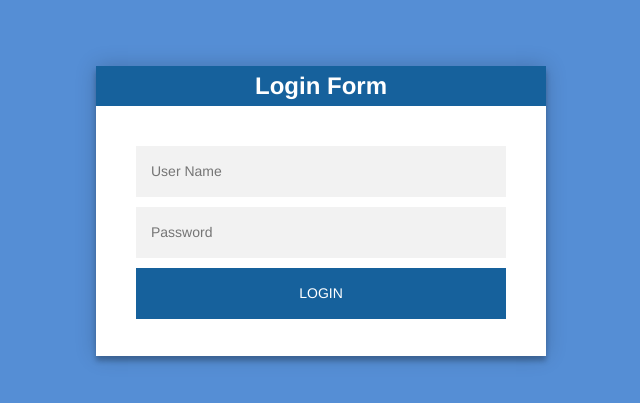
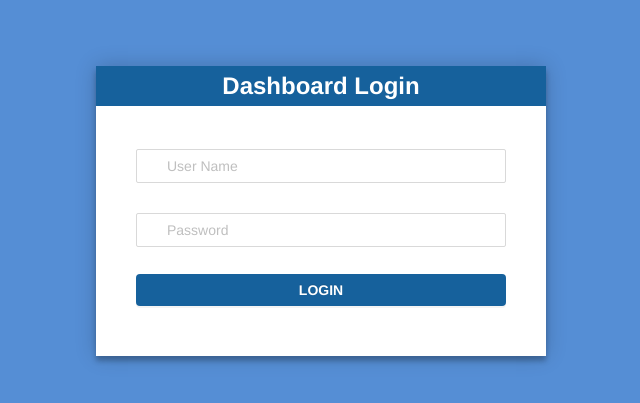
Before and after one commit to signalz/feedback-demo, a Vue app: page /login in a window 1280 px wide. Shown: the part 189-592 px from the top of the page, without its empty margins (319-959 px from the left). Built offline with nearby package versions, Linux system fonts and the light colour scheme; what vue-mq would draw is missing.

Commit message:
refactor login with ant design vue

```diff
--- a/src/components/FeedbackPage.vue
+++ b/src/components/FeedbackPage.vue
@@ -489,7 +489,7 @@ export default {
     &::before {
       content: "";
       position: fixed;
-      border: 2px solid #16619c;
+      border: 2px solid $dark-blue-color;
       @media screen and (min-width: $desktop-width) {
         left: 300px;
         right: 0;
@@ -508,7 +508,7 @@ export default {
       height: calc(100% - 40px);
       left: calc((100% - 30px) / 2);
       width: 2px;
-      background: #16619c;
+      background: $dark-blue-color;
       @media screen and (min-width: $tablet-width) {
         position: absolute;
       }
--- a/src/components/Login.vue
+++ b/src/components/Login.vue
@@ -2,34 +2,118 @@
   <div class="login-wrapper">
     <div class="login-container">
       <div class="login-label">{{$t('login.login-form')}}</div>
-      <form class="login-form">
-        <input type="text" :placeholder="$t('login.username')" />
-        <input type="password" :placeholder="$t('login.pass')" />
-        <button @click="onClickLogin" class="login-btn">{{$t('login.login')}}</button>
-      </form>
+      <FormModel class="login-form" ref="ruleForm" :model="formInline" :rules="rules">
+        <Item ref="user" prob="user" required>
+          <Input
+            v-model="formInline.user"
+            :placeholder="$t('login.username')"
+            @blur="
+          () => {
+            $refs.user.onFieldBlur();
+          }
+        "
+          >
+            <Icon slot="prefix" type="user" style="color:rgba(0,0,0,.25)" />
+          </Input>
+        </Item>
+        <Item ref="password" prob="password" required>
+          <Input
+            v-model="formInline.password"
+            type="password"
+            :placeholder="$t('login.pass')"
+            @blur="
+          () => {
+            $refs.password.onFieldBlur();
+          }
+        "
+          >
+            <Icon slot="prefix" type="lock" style="color:rgba(0,0,0,.25)" />
+          </Input>
+        </Item>
+        <Item>
+          <Button
+            @click="handleSubmit"
+            class="login-btn"
+            type="primary"
+            html-type="submit"
+          >{{$t('login.login')}}</Button>
+        </Item>
+      </FormModel>
+      <div class="message" v-if="isShowMessage">{{messageToShow}}</div>
     </div>
     <Loading :isSpin="true" v-if="isLoading" class="menu-loading-wrapper" />
   </div>
 </template>
 <script>
 import { DEFAULT } from "../config";
-
 import Loading from "./Loading";
+import { Button, FormModel, Input, Icon } from "ant-design-vue";
+const { Item } = FormModel;
 
 export default {
   name: "Login",
   components: {
-    Loading
+    Loading,
+    Button,
+    FormModel,
+    Input,
+    Icon,
+    Item
   },
   data: () => {
     return {
-      isLoading: false
+      isLoading: false,
+      isShowMessage: false,
+      messageToShow: "",
+      formInline: {
+        user: "",
+        password: ""
+      },
+      rules: {
+        user: [
+          {
+            required: true,
+            message: "Please fill in User Name",
+            trigger: "blur"
+          }
+        ],
+        password: [
+          {
+            required: true,
+            message: "Please fill in Password",
+            trigger: "blur"
+          },
+          {
+            min: 4,
+            message: "Length should be more than 4",
+            trigger: "blur"
+          }
+        ]
+      }
     };
   },
   methods: {
-    onClickLogin() {
-      this.isLoading = true;
-      this.$router.push('/')
+    handleSubmit(e) {
+      this.isShowMessage = false;
+      var userName = this.formInline.user;
+      var passWord = this.formInline.password;
+
+      this.$refs.ruleForm.validate(valid => {
+        if (userName && passWord) {
+          this.isShowMessage = false;
+          this.$router.push("/");
+        } else {
+          if (passWord == "1") {
+            this.messageToShow = this.$t("login.wrong-user-pass");
+          } else {
+            this.messageToShow = this.$t("login.missing-user-pass");
+          }
+          this.isShowMessage = true;
+          return false;
+        }
+      });
+      //this.isLoading = true;
+      //this.$router.push("/");
     }
   }
 };
@@ -39,12 +123,13 @@ export default {
   position: absolute;
   width: 100%;
   height: 100%;
-  background: #558ed5;
+  background: $primary-color;
   display: flex;
   .login-container {
     margin: auto;
     background: white;
     width: 450px;
+    position: relative;
     box-shadow: 0 0 20px 0 rgba(0, 0, 0, 0.2), 0 5px 5px 0 rgba(0, 0, 0, 0.24);
     .login-form {
       display: flex;
@@ -64,17 +149,22 @@ export default {
       }
       .login-btn {
         text-transform: uppercase;
-        background: #16619c;
+        background: $dark-blue-color;
         border: 0;
         padding: 15px;
         color: #ffffff;
         font-size: 14px;
         outline: 0;
         cursor: pointer;
+        width: 100%;
+        display: flex;
+        align-items: center;
+        justify-content: center;
+        font-weight: bold;
       }
     }
     .login-label {
-      background: #16619c;
+      background: $dark-blue-color;
       height: 40px;
       display: flex;
       justify-content: center;
@@ -82,6 +172,15 @@ export default {
       font-size: 24px;
       font-weight: bold;
     }
+    .message {
+      color: red;
+      display: flex;
+      justify-content: flex-start;
+      font-size: 16px;
+      position: absolute;
+      bottom: 15px;
+      left: 95px;
+    }
   }
 }
 </style>
--- a/src/locales/en.json
+++ b/src/locales/en.json
@@ -46,8 +46,10 @@
   },
   "login": {
     "login": "Login",
-    "login-form": "Login Form",
+    "login-form": "Dashboard Login",
     "username": "User Name",
-    "pass": "Password"
+    "pass": "Password",
+    "wrong-user-pass": "User Name or Password is uncorrect!",
+    "missing-user-pass": "Enter your username and password!"
   }
 }
--- a/src/styles/_variables.scss
+++ b/src/styles/_variables.scss
@@ -1,5 +1,6 @@
 $primary-color: #558ed5;
 $default-color: #fff;
+$dark-blue-color: #16619c;
 
 $header-height: 60px;
 $min-width: 320px;
```
